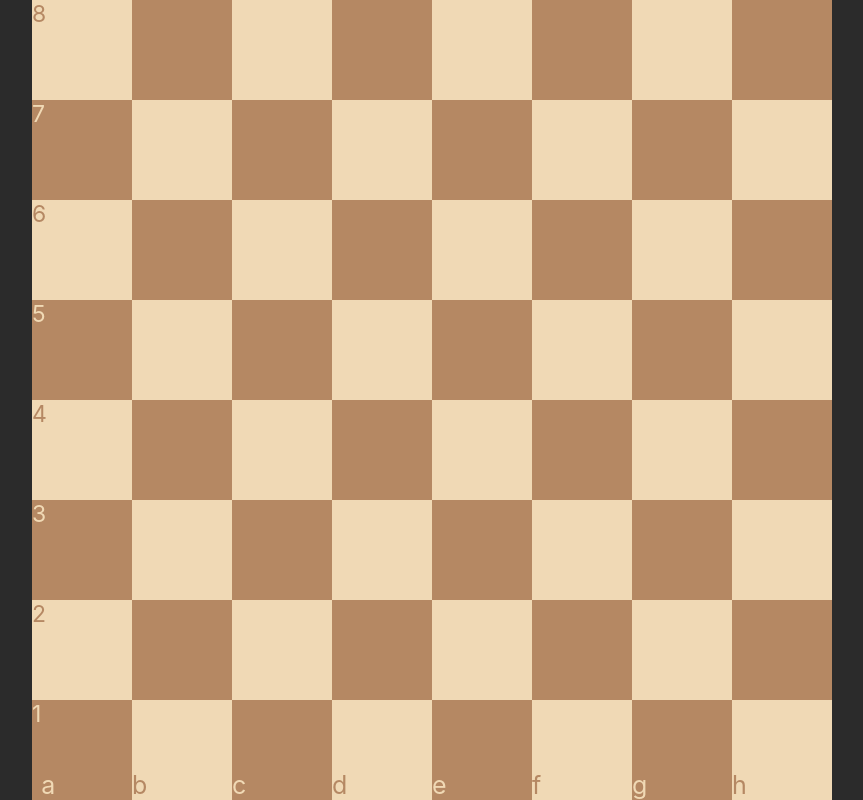
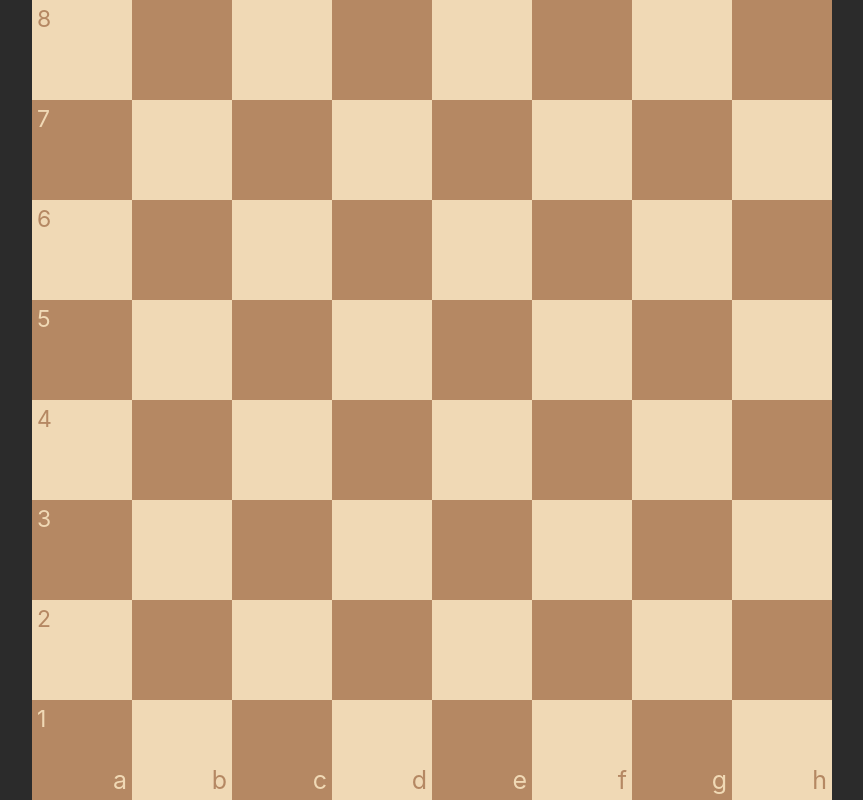
Before and after one commit to HenriqueANunes/chess-react, a React (Create React App) app: page / in a window 1280 px wide. Shown: the whole page, without its empty margins (208-1071 px from the left). Built offline with nearby package versions, Linux system fonts and the light colour scheme.

Commit message:
adjusting coordinates positions

```diff
--- a/src/Assets/components/tile/tile.css
+++ b/src/Assets/components/tile/tile.css
@@ -1,29 +1,28 @@
 .tile{
-    display: flex;
-    align-items: center;
+    display: inline-flex;
+    justify-content: space-between;
     width: 100px;
     height: 100px;
 }
 
 .dark-tile{
-    display: flex;
     background-color: #b58863;
 }
 
 .light-tile{
-    display: flex;
     background-color: #f0d9b5;
 }
 
 .row{
     align-self: flex-start;
     font-size: 23px;
+    padding: 5px;
 }
 
 .col {
     align-self: flex-end;
     font-size: 25px;
-
+    padding: 5px;
 }
 
 .light{
```
